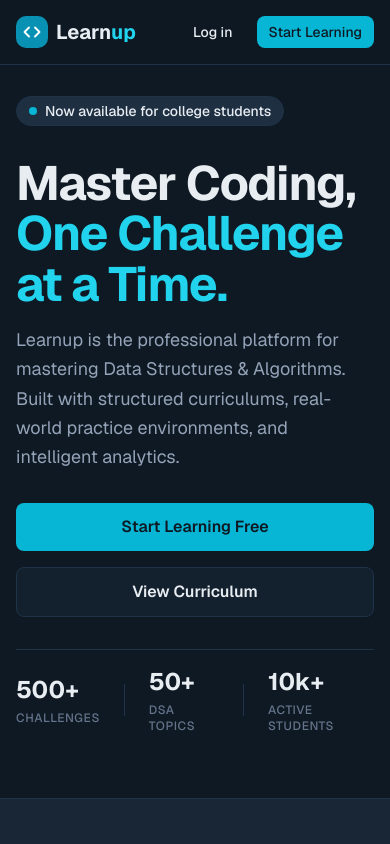
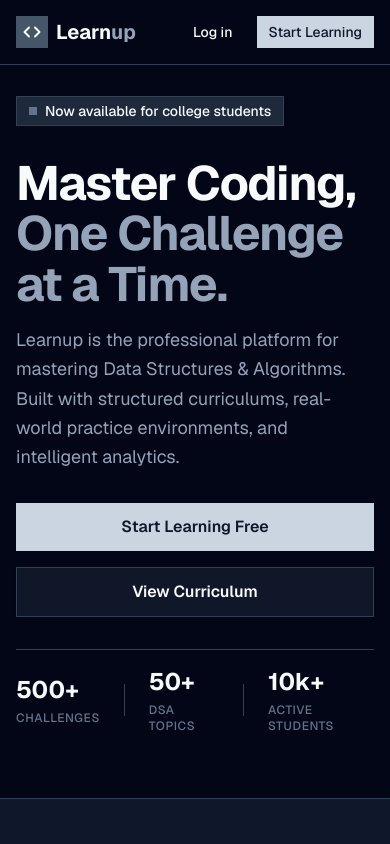
Before and after one commit to ashazalikhan/learnup-app, a Next.js app: page / in a window 390 px wide. Shown: the top 844 px of the page. Built offline with nearby package versions, Linux system fonts and the light colour scheme; no server answers.

Commit message:
style: hyper-professional flat SaaS UI aesthetic overhaul

```diff
--- a/app/globals.css
+++ b/app/globals.css
@@ -11,47 +11,47 @@
    ═══════════════════════════════════════════════════════════════ */
 
 :root {
-  /* shadcn core tokens — dark mode as default */
-  --background: #0f1923;
-  --foreground: #e8edf2;
-  --card: #182635;
-  --card-foreground: #e8edf2;
-  --popover: #182635;
-  --popover-foreground: #e8edf2;
-  --primary: #06b6d4;
-  --primary-foreground: #0f1923;
-  --secondary: #1e2f42;
-  --secondary-foreground: #e8edf2;
-  --muted: #1e2f42;
-  --muted-foreground: #94a3b8;
-  --accent: #1e2f42;
-  --accent-foreground: #e8edf2;
+  /* shadcn core tokens — strict slate SaaS aesthetic */
+  --background: #020617; /* slate-950 */
+  --foreground: #f8fafc; /* slate-50 */
+  --card: #0f172a; /* slate-900 */
+  --card-foreground: #f8fafc;
+  --popover: #0f172a;
+  --popover-foreground: #f8fafc;
+  --primary: #cbd5e1; /* slate-300 */
+  --primary-foreground: #0f172a; /* slate-900 */
+  --secondary: #1e293b; /* slate-800 */
+  --secondary-foreground: #f8fafc;
+  --muted: #1e293b;
+  --muted-foreground: #94a3b8; /* slate-400 */
+  --accent: #1e293b;
+  --accent-foreground: #f8fafc;
   --destructive: #ef4444;
-  --border: #1e3348;
-  --input: #1e3348;
-  --ring: #06b6d4;
+  --border: #334155; /* slate-700 */
+  --input: #334155;
+  --ring: #cbd5e1;
 
   /* Learnup extended tokens */
-  --background-secondary: #131f2e;
-  --surface: #182635;
-  --surface-secondary: #1e2f42;
-  --surface-hover: #243a50;
+  --background-secondary: #0f172a;
+  --surface: #0f172a;
+  --surface-secondary: #1e293b;
+  --surface-hover: #334155;
 
-  --brand-400: #22d3ee;
-  --brand-500: #06b6d4;
-  --brand-600: #0891b2;
-  --brand-700: #0e7490;
+  --brand-400: #94a3b8; /* muted slate */
+  --brand-500: #64748b;
+  --brand-600: #475569;
+  --brand-700: #334155;
 
   --accent-green: #10b981;
   --energy: #f59e0b;
 
-  --text-primary: #e8edf2;
+  --text-primary: #f8fafc;
   --text-secondary: #94a3b8;
   --text-muted: #64748b;
 
-  --gradient-cta: linear-gradient(135deg, #0891b2, #06b6d4, #22d3ee);
+  --gradient-cta: none;
 
-  --radius: 0.625rem;
+  --radius: 0rem;
 
   /* Chart colors */
   --chart-1: #06b6d4;
@@ -61,14 +61,14 @@
   --chart-5: #ef4444;
 
   /* Sidebar */
-  --sidebar: #131f2e;
-  --sidebar-foreground: #e8edf2;
-  --sidebar-primary: #06b6d4;
-  --sidebar-primary-foreground: #0f1923;
-  --sidebar-accent: #1e2f42;
-  --sidebar-accent-foreground: #e8edf2;
-  --sidebar-border: #1e3348;
-  --sidebar-ring: #06b6d4;
+  --sidebar: #020617;
+  --sidebar-foreground: #f8fafc;
+  --sidebar-primary: #cbd5e1;
+  --sidebar-primary-foreground: #020617;
+  --sidebar-accent: #1e293b;
+  --sidebar-accent-foreground: #f8fafc;
+  --sidebar-border: #334155;
+  --sidebar-ring: #cbd5e1;
 }
 
 @theme inline {
--- a/app/login/page.tsx
+++ b/app/login/page.tsx
@@ -74,9 +74,7 @@ export default function LoginPage() {
   };
 
   return (
-    <div className="min-h-screen flex flex-col relative overflow-hidden"
-      style={{ background: "linear-gradient(135deg, #0c4a6e 0%, #0e7490 40%, #0891b2 70%, #155e75 100%)" }}
-    >
+    <div className="min-h-screen flex flex-col relative overflow-hidden bg-background">
       {/* Back Link */}
       <div className="p-6">
         <Link
--- a/app/page.tsx
+++ b/app/page.tsx
@@ -52,8 +52,8 @@ export default function Home() {
 
             {/* Left Column: Copy & CTA */}
             <div className="flex flex-col items-start space-y-8 animate-fade-in">
-              <div className="inline-flex items-center rounded-full border border-border bg-surface-secondary px-3 py-1 text-sm font-medium text-text-primary">
-                <span className="flex h-2 w-2 rounded-full bg-brand-500 mr-2"></span>
+              <div className="inline-flex items-center border border-border bg-surface-secondary px-3 py-1 text-sm font-medium text-text-primary">
+                <span className="flex h-2 w-2 bg-brand-500 mr-2"></span>
                 Now available for college students
               </div>
 
@@ -103,10 +103,10 @@ export default function Home() {
               <div className="rounded-xl border border-border bg-surface shadow-2xl overflow-hidden aspect-[4/3] flex flex-col">
                 {/* Mockup Header */}
                 <div className="h-12 border-b border-border bg-surface-secondary flex items-center px-4 gap-2">
-                  <div className="w-3 h-3 rounded-full bg-border"></div>
-                  <div className="w-3 h-3 rounded-full bg-border"></div>
-                  <div className="w-3 h-3 rounded-full bg-border"></div>
-                  <div className="ml-4 h-6 bg-background rounded w-1/3 border border-border"></div>
+                  <div className="w-3 h-3 bg-border"></div>
+                  <div className="w-3 h-3 bg-border"></div>
+                  <div className="w-3 h-3 bg-border"></div>
+                  <div className="ml-4 h-6 bg-background w-1/3 border border-border"></div>
                 </div>
                 {/* Mockup Body */}
                 <div className="flex-1 p-6 grid grid-cols-3 gap-6 bg-background">
@@ -134,8 +134,6 @@ export default function Home() {
                 </div>
               </div>
 
-              {/* Decorative Blur */}
-              <div className="absolute -z-10 top-1/2 left-1/2 -translate-x-1/2 -translate-y-1/2 w-3/4 h-3/4 bg-brand-500/20 blur-[120px] rounded-full"></div>
             </div>
 
           </div>
--- a/components/Navbar.tsx
+++ b/components/Navbar.tsx
@@ -11,7 +11,7 @@ export async function Navbar() {
   const isAdminOverride = cookieStore.get("admin_override")?.value === "true";
 
   return (
-    <nav className="fixed top-0 left-0 right-0 z-50 border-b border-border bg-background/90 backdrop-blur-sm">
+    <nav className="fixed top-0 left-0 right-0 z-50 border-b border-border bg-background">
       <div className="max-w-7xl mx-auto px-4 sm:px-6 lg:px-8">
         <div className="flex items-center justify-between h-16">
           {/* Logo */}
```
Also changed, not shown: app/dashboard/page.tsx (+68 -132 lines).
